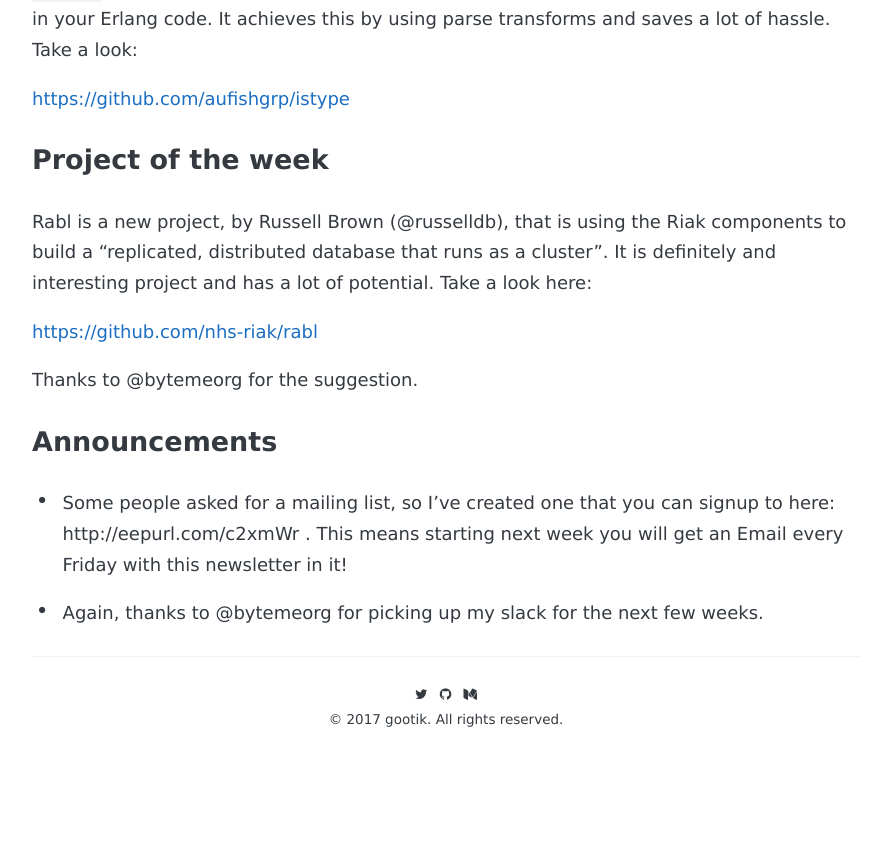
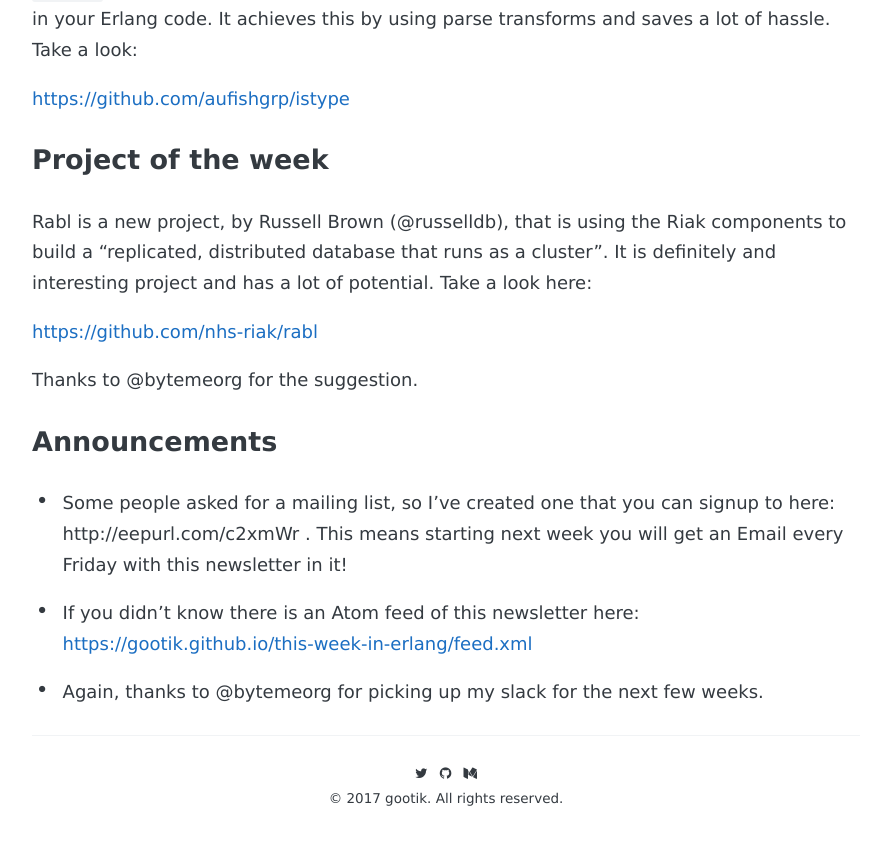
Before and after one commit to gootik/this-week-in-erlang, a Jekyll site: the page built from _posts/2017-09-08-sept-08.md, in a window 1280 px wide and 900 px high, scrolled down 1771 px. Shown: the top 845 px of the window, without its empty margins (194-1085 px from the left). Built offline with Jekyll 4.4.1, drawn with Linux system fonts in a browser that asks for light colours; some web fonts are replaced; before the commit the page ends 2591 px from its top, so only the background shows below that.

Commit message:
Atom feed

```diff
--- a/_posts/2017-09-08-sept-08.md
+++ b/_posts/2017-09-08-sept-08.md
@@ -65,4 +65,7 @@
     to here: http://eepurl.com/c2xmWr . This means starting next week you will
     get an Email every Friday with this newsletter in it!
 
+  * If you didn't know there is an Atom feed of this newsletter here:
+    <https://gootik.github.io/this-week-in-erlang/feed.xml>
+
   * Again, thanks to @bytemeorg for picking up my slack for the next few weeks.
```
